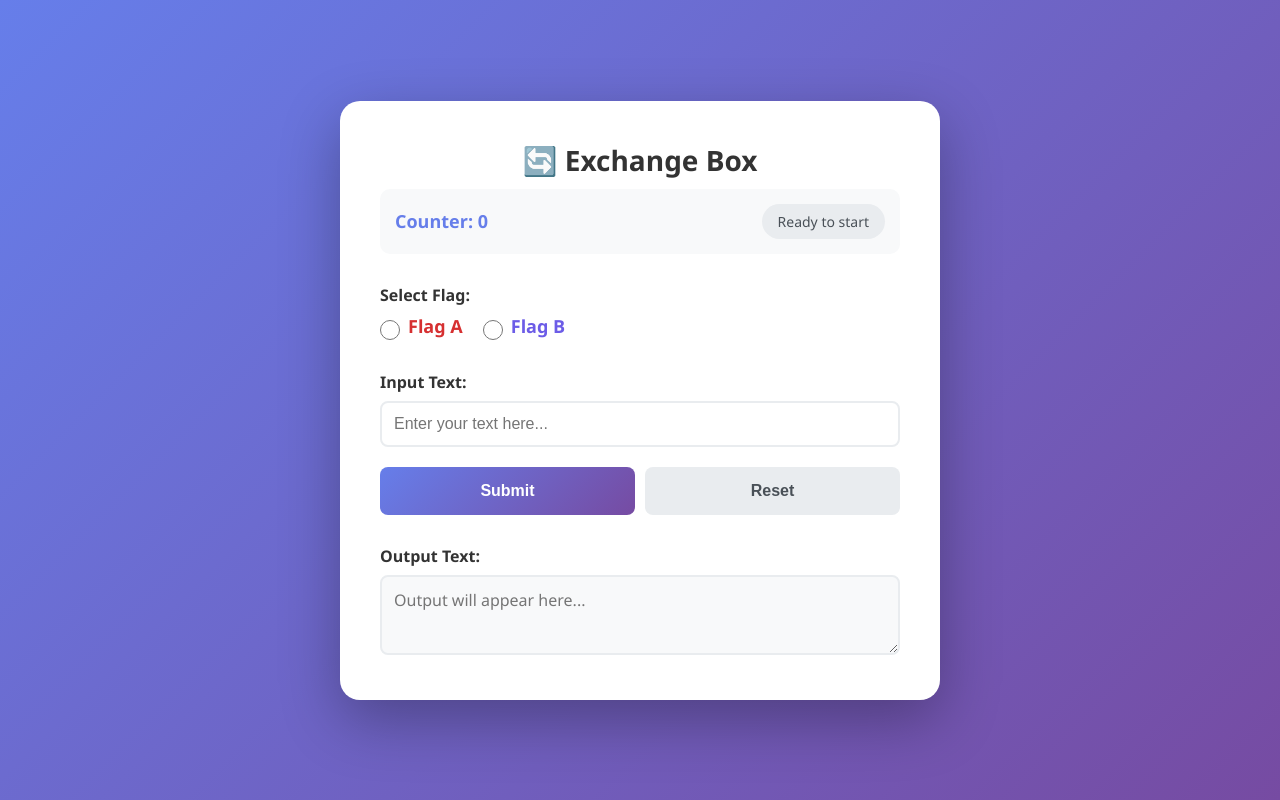
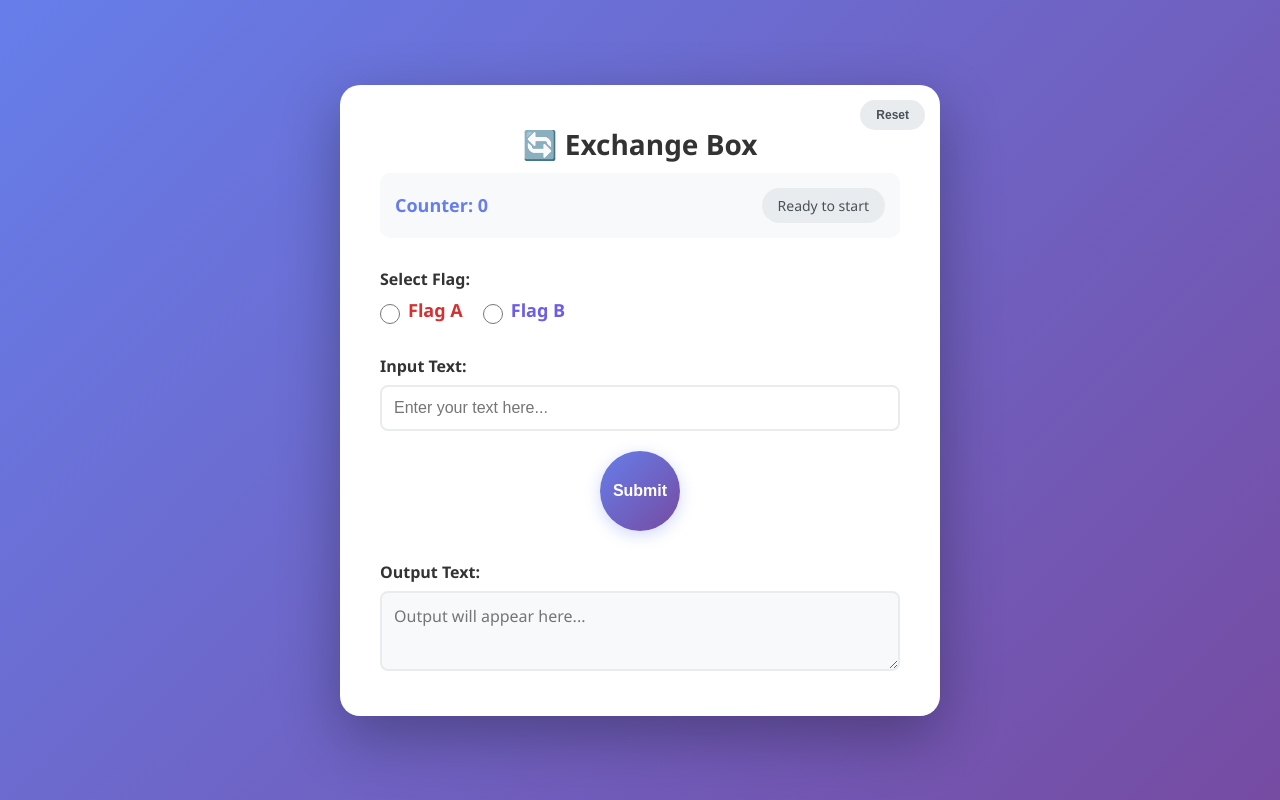
Before and after one commit to ShigenoriAkasobe/LawofCycles, a Flask app: page / in a window 1280 px wide. Run offline with Flask 3, Linux system fonts and the light colour scheme.

Commit message:
Modified UI.

```diff
--- a/loc/templates/index.html
+++ b/loc/templates/index.html
@@ -28,6 +28,7 @@
             padding: 40px;
             max-width: 600px;
             width: 100%;
+            position: relative;
         }
 
         h1 {
@@ -153,42 +154,50 @@
 
         .button-group {
             display: flex;
-            gap: 10px;
+            justify-content: center;
             margin-bottom: 25px;
         }
 
         button {
-            flex: 1;
-            padding: 15px;
-            font-size: 16px;
             font-weight: 600;
             border: none;
-            border-radius: 8px;
             cursor: pointer;
             transition: all 0.3s;
         }
 
         .submit-btn {
+            width: 80px;
+            height: 80px;
+            border-radius: 50%;
             background: linear-gradient(135deg, #667eea 0%, #764ba2 100%);
             color: white;
+            font-size: 16px;
+            box-shadow: 0 4px 15px rgba(102, 126, 234, 0.3);
         }
 
         .submit-btn:hover {
-            transform: translateY(-2px);
-            box-shadow: 0 5px 15px rgba(102, 126, 234, 0.4);
+            transform: translateY(-3px) scale(1.05);
+            box-shadow: 0 8px 25px rgba(102, 126, 234, 0.5);
         }
 
         .submit-btn:active {
-            transform: translateY(0);
+            transform: translateY(0) scale(1);
         }
 
         .reset-btn {
+            position: absolute;
+            top: 15px;
+            right: 15px;
+            padding: 8px 16px;
+            font-size: 12px;
+            border-radius: 20px;
             background: #e9ecef;
             color: #495057;
         }
 
         .reset-btn:hover {
             background: #dee2e6;
+            transform: scale(1.05);
         }
 
         .output-group {
@@ -236,6 +245,8 @@
 </head>
 <body>
     <div class="container">
+        <button class="reset-btn" onclick="resetApp()">Reset</button>
+
         <h1>🔄 Exchange Box</h1>
 
         <div class="status-bar">
@@ -270,7 +281,6 @@
 
         <div class="button-group">
             <button class="submit-btn" onclick="submitForm()">Submit</button>
-            <button class="reset-btn" onclick="resetApp()">Reset</button>
         </div>
 
         <div class="output-group">
```
